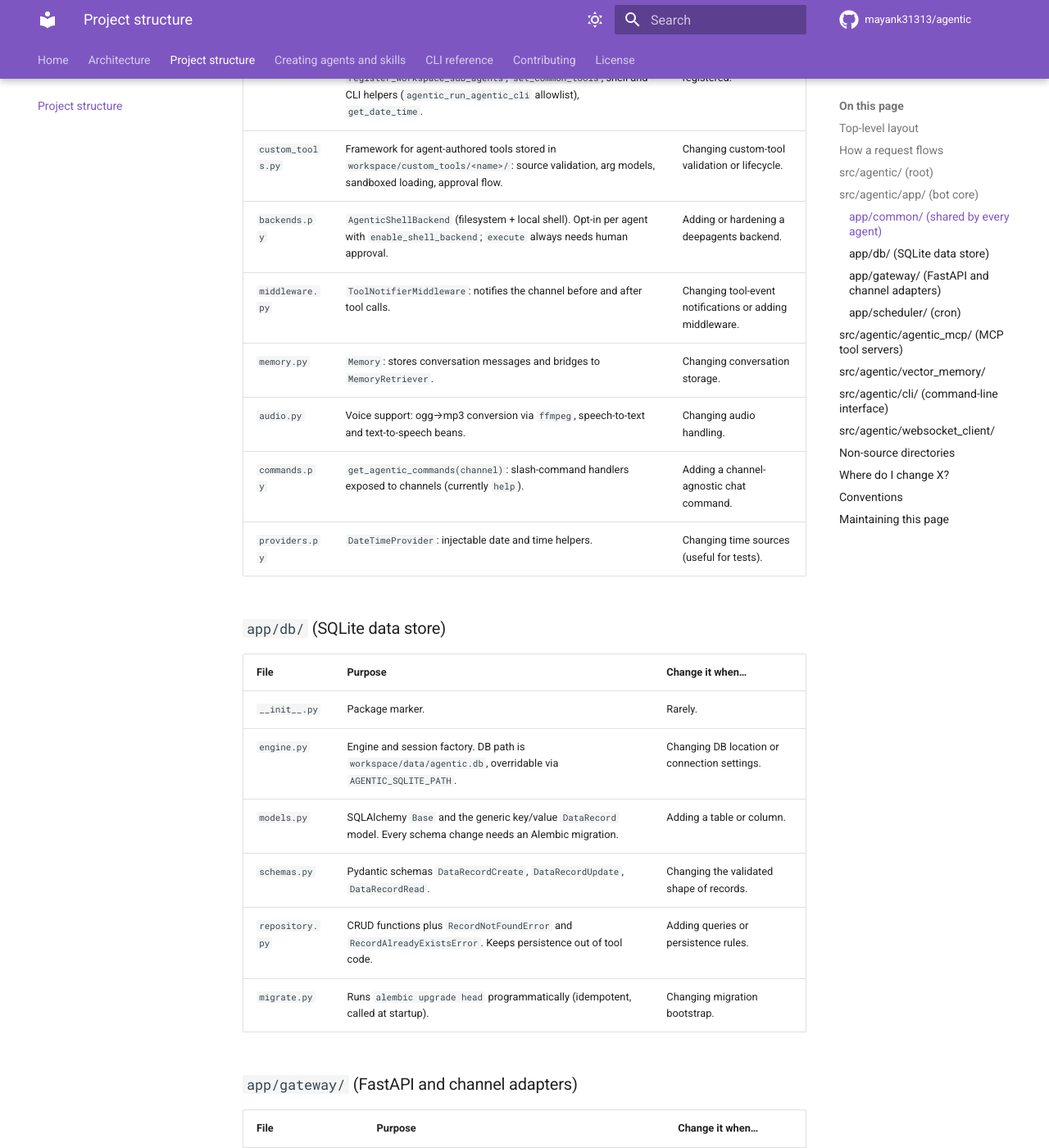
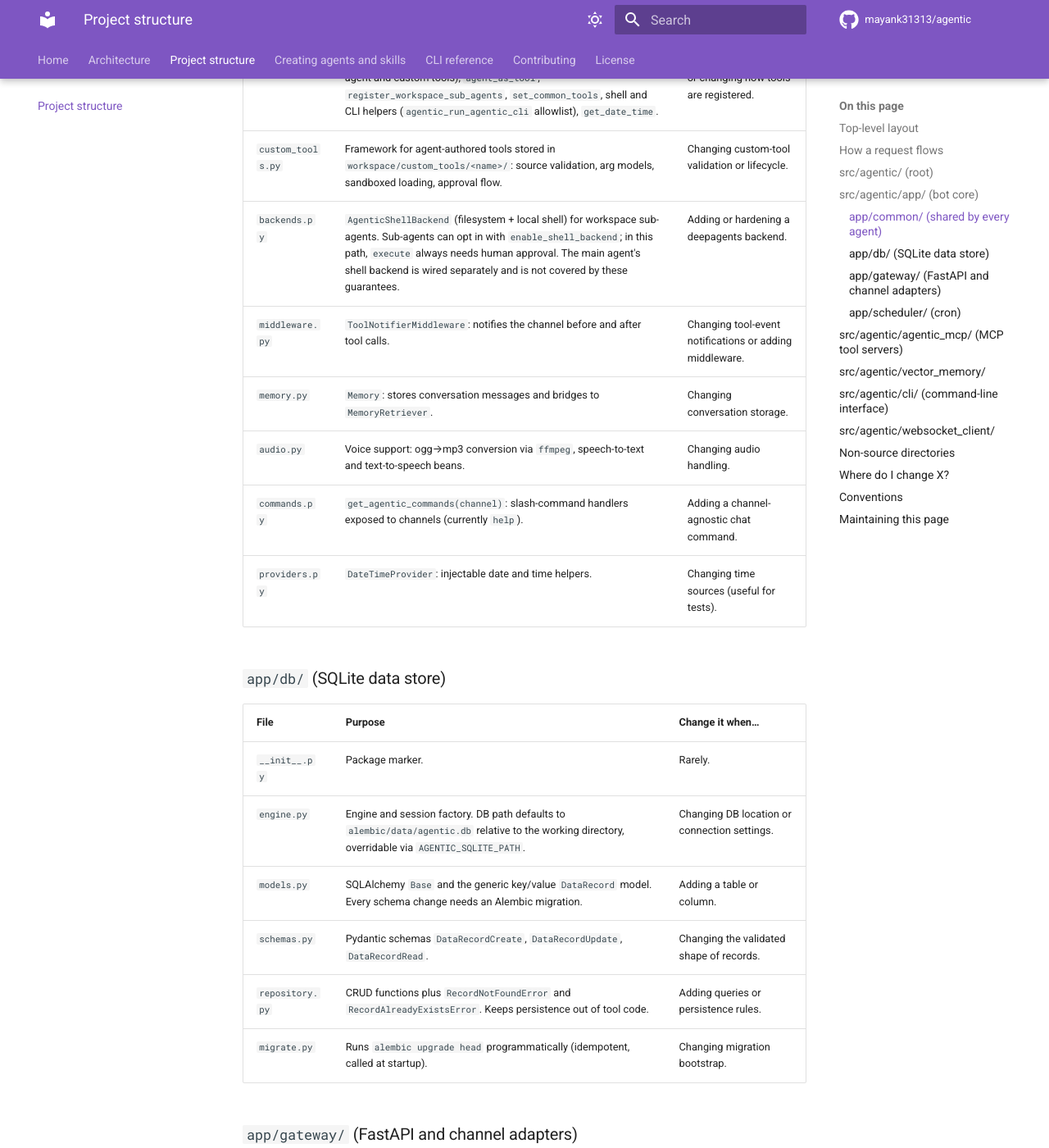
Before and after one commit to mayank31313/agentic, an MkDocs documentation site: the page built from docs/project-structure.md, in a window 1280 px wide and 1400 px high, scrolled down 2858 px. Shown: the whole window at 82% size. Built offline with MkDocs 1.6.1 and Material for MkDocs 9.7.7, drawn with Linux system fonts in a browser that asks for light colours; comment, search, counter and statistics services are not loaded; some of the changed text lies outside the part shown.

Commit message:
docs: address review feedback on paths and tool names
Co-authored-by: mayank31313 <30957986+mayank31313@users.noreply.github.com>

```diff
--- a/docker-compose.yaml
+++ b/docker-compose.yaml
@@ -33,7 +33,7 @@ services:
       mcp:
         condition: service_healthy
     volumes:
-      - ./resources:/bot/resources:ro
+      - ./resources:/bot/resources
       - ./workspace:/bot/workspace
       - ./workspace:/workspace
       - ./skills:/skills
--- a/docs/project-structure.md
+++ b/docs/project-structure.md
@@ -73,7 +73,7 @@ adding agents and skills see [Creating agents and skills](creating-agents-and-sk
 | `__init__.py` | Shared types: `InterruptEvent`, `MessageAction`, `MessageType`. | Adding a shared message or event type. |
 | `tools.py` | `ToolsRegistry` (aggregates and refreshes LangChain, MCP, sub-agent and custom tools), `agent_as_tool`, `register_workspace_sub_agents`, `set_common_tools`, shell and CLI helpers (`agentic_run_agentic_cli` allowlist), `get_date_time`. | Adding a built-in tool or changing how tools are registered. |
 | `custom_tools.py` | Framework for agent-authored tools stored in `workspace/custom_tools/<name>/`: source validation, arg models, sandboxed loading, approval flow. | Changing custom-tool validation or lifecycle. |
-| `backends.py` | `AgenticShellBackend` (filesystem + local shell). Opt-in per agent with `enable_shell_backend`; `execute` always needs human approval. | Adding or hardening a deepagents backend. |
+| `backends.py` | `AgenticShellBackend` (filesystem + local shell) for workspace sub-agents. Sub-agents can opt in with `enable_shell_backend`; in this path, `execute` always needs human approval. The main agent's shell backend is wired separately and is not covered by these guarantees. | Adding or hardening a deepagents backend. |
 | `middleware.py` | `ToolNotifierMiddleware`: notifies the channel before and after tool calls. | Changing tool-event notifications or adding middleware. |
 | `memory.py` | `Memory`: stores conversation messages and bridges to `MemoryRetriever`. | Changing conversation storage. |
 | `audio.py` | Voice support: ogg→mp3 conversion via `ffmpeg`, speech-to-text and text-to-speech beans. | Changing audio handling. |
@@ -85,7 +85,7 @@ adding agents and skills see [Creating agents and skills](creating-agents-and-sk
 | File | Purpose | Change it when… |
 |---|---|---|
 | `__init__.py` | Package marker. | Rarely. |
-| `engine.py` | Engine and session factory. DB path is `workspace/data/agentic.db`, overridable via `AGENTIC_SQLITE_PATH`. | Changing DB location or connection settings. |
+| `engine.py` | Engine and session factory. DB path defaults to `alembic/data/agentic.db` relative to the working directory, overridable via `AGENTIC_SQLITE_PATH`. | Changing DB location or connection settings. |
 | `models.py` | SQLAlchemy `Base` and the generic key/value `DataRecord` model. Every schema change needs an Alembic migration. | Adding a table or column. |
 | `schemas.py` | Pydantic schemas `DataRecordCreate`, `DataRecordUpdate`, `DataRecordRead`. | Changing the validated shape of records. |
 | `repository.py` | CRUD functions plus `RecordNotFoundError` and `RecordAlreadyExistsError`. Keeps persistence out of tool code. | Adding queries or persistence rules. |
```
Also changed, not shown: other parts of docs/project-structure.md (+7 -7 lines).
